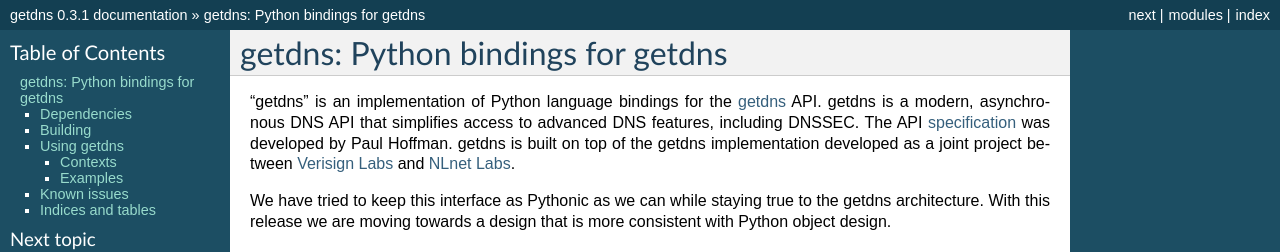
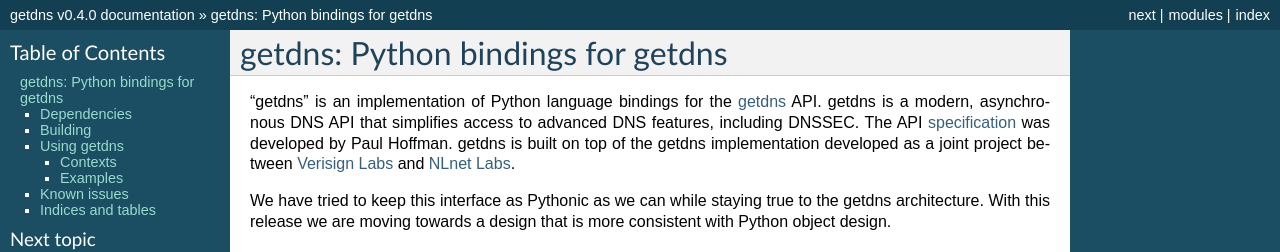
Before and after one commit to getdnsapi/getdns-python-bindings, a Sphinx documentation site: the page built from doc/index.rst, in a window 1280 px wide and 900 px high. Shown: the top 252 px of the window. Built offline with Sphinx 7.4.7, drawn with Linux system fonts in a browser that asks for light colours; some of the changed text lies outside the part shown.

Commit message:
updated version number for relese

```diff
--- a/doc/conf.py
+++ b/doc/conf.py
@@ -48,9 +48,9 @@
 # built documents.
 #
 # The short X.Y version.
-version = '0.3.1'
+version = 'v0.4.0'
 # The full version, including alpha/beta/rc tags.
-release = '0.3.1'
+release = 'v0.4.0'
 
 # The language for content autogenerated by Sphinx. Refer to documentation
 # for a list of supported languages.
--- a/setup.py
+++ b/setup.py
@@ -59,7 +59,7 @@
                     )
 
 setup(name='getdns',
-      version='0.3.1',
+      version='0.4.0',
       description='getdns Python bindings for getdns',
       long_description=long_description,
       license='BSD',
```
